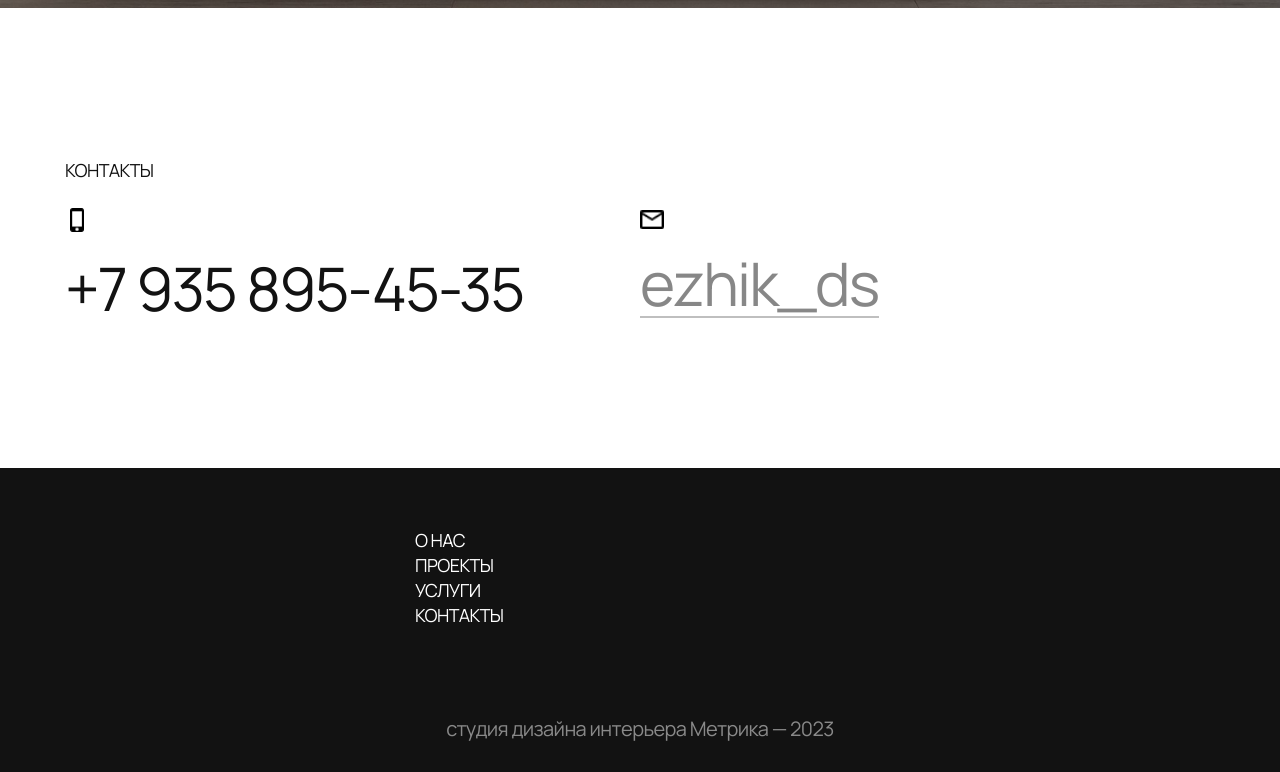
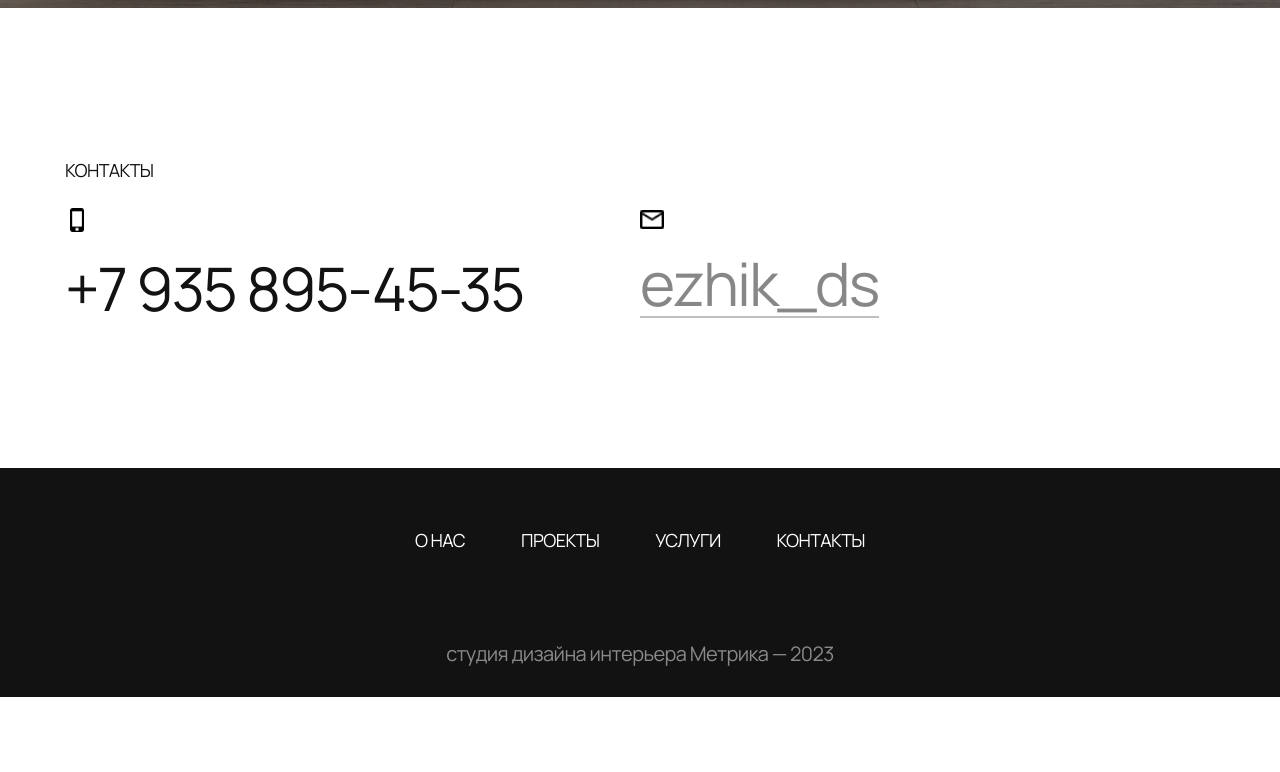
Before and after one commit to DmitrySul/Metrica-Adaptive-Draft, a plain HTML site: page index.html in a window 1280 px wide. Shown: the part 7423-8195 px from the top of the page. After the commit the page ends 8120 px from the top, so only its background shows below. Drawn offline with Linux system fonts and the light colour scheme.

Commit message:
Update footer.css

```diff
--- a/styles/footer.css
+++ b/styles/footer.css
@@ -3,7 +3,7 @@
   padding: 60px 0 30px 0;
 }
 
-.footer__menu {
+.footer__menu-list {
   margin: auto;
   display: flex;
   max-width: 450px;
```
